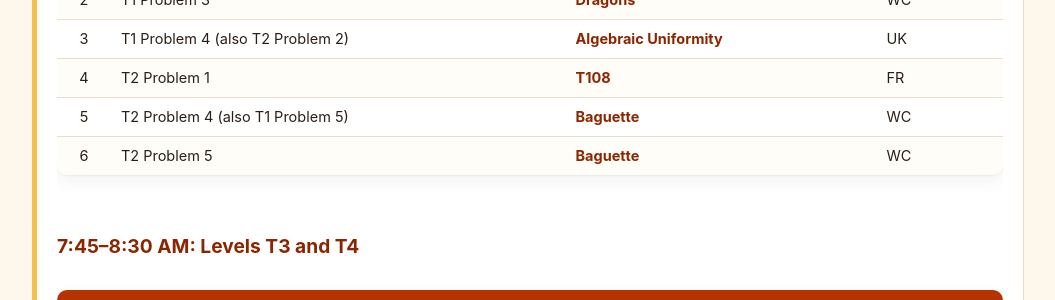
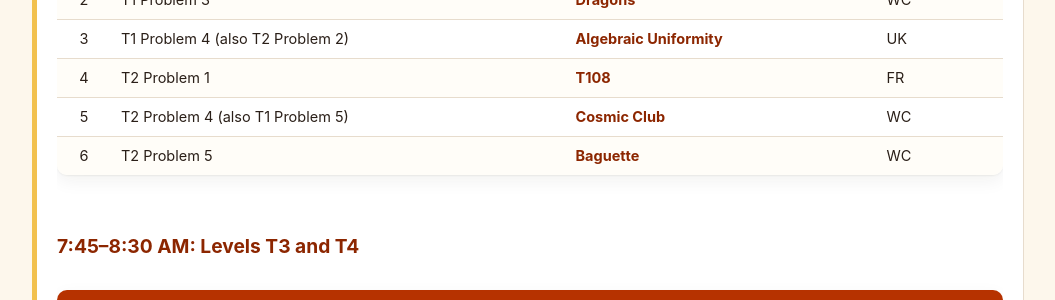
Before and after one commit to nghia71/nghia71.github.io, a Jekyll site: the page built from current-standings.md, in a window 1280 px wide and 900 px high, scrolled down 847 px. Shown: the part 152-452 px from the top of the window, without its empty margins (112-1167 px from the left). Built offline with Jekyll 4.4.1, drawn with Linux system fonts in a browser that asks for light colours.

Commit message:
Sunday agenda: Cosmic Club presents T2 P4 / T1 P5 (sharing rule)

```diff
--- a/current-standings.md
+++ b/current-standings.md
@@ -19,7 +19,7 @@ This page is the club's live index, for every role: where the roster and every t
 <tr><td class="ls-num">2</td><td>T1 Problem 3</td><td><strong>Dragons</strong></td><td>WC</td></tr>
 <tr><td class="ls-num">3</td><td>T1 Problem 4 (also T2 Problem 2)</td><td><strong>Algebraic Uniformity</strong></td><td>UK</td></tr>
 <tr><td class="ls-num">4</td><td>T2 Problem 1</td><td><strong>T108</strong></td><td>FR</td></tr>
-<tr><td class="ls-num">5</td><td>T2 Problem 4 (also T1 Problem 5)</td><td><strong>Baguette</strong></td><td>WC</td></tr>
+<tr><td class="ls-num">5</td><td>T2 Problem 4 (also T1 Problem 5)</td><td><strong>Cosmic Club</strong></td><td>WC</td></tr>
 <tr><td class="ls-num">6</td><td>T2 Problem 5</td><td><strong>Baguette</strong></td><td>WC</td></tr>
 </tbody></table></div>
 <h3>7:45–8:30 AM: Levels T3 and T4</h3>
```
